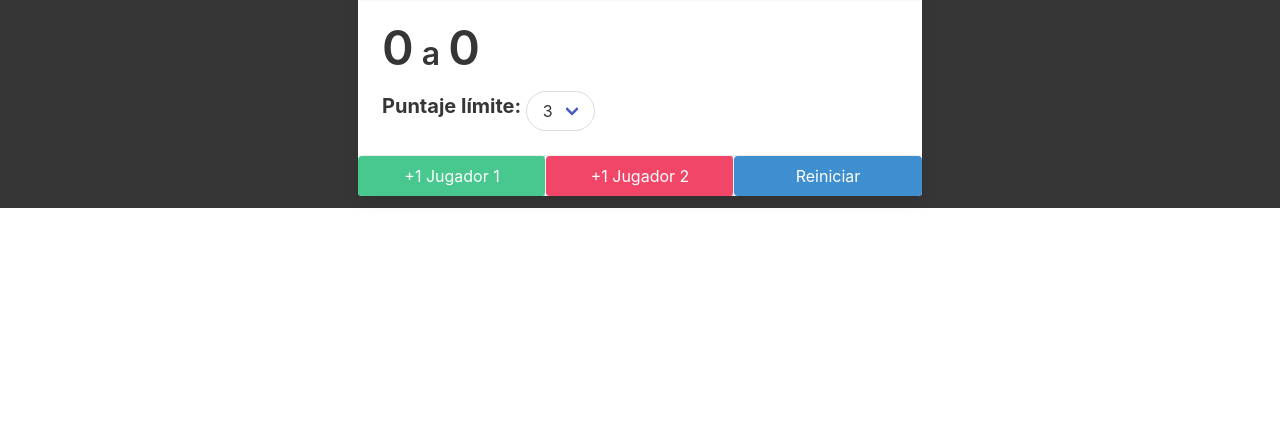
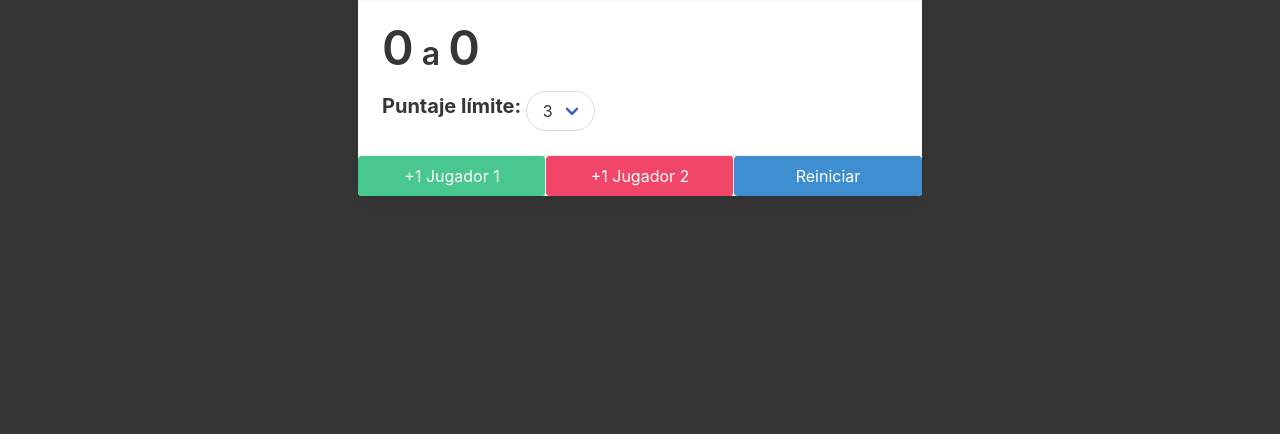
Before and after one commit to CristianPercivati/ScoreKeeper, a plain HTML site: page index.html in a window 1280 px wide. Shown: the part 354-800 px from the top of the page. Drawn offline with nearby package versions, Linux system fonts and the light colour scheme.

Commit message:
Correcciones menores

```diff
--- a/index.html
+++ b/index.html
@@ -8,7 +8,7 @@
         <link rel="stylesheet" href="https://cdn.jsdelivr.net/npm/bulma@0.9.4/css/bulma.min.css">
 
     </head>
-    <body class="has-background-dark">
+    <body class="has-background-dark" style="height:100vh;">
         <div class="container">
             <div class="columns is-centered">
                 <div class="column is-half is-offset-quarter">
```
